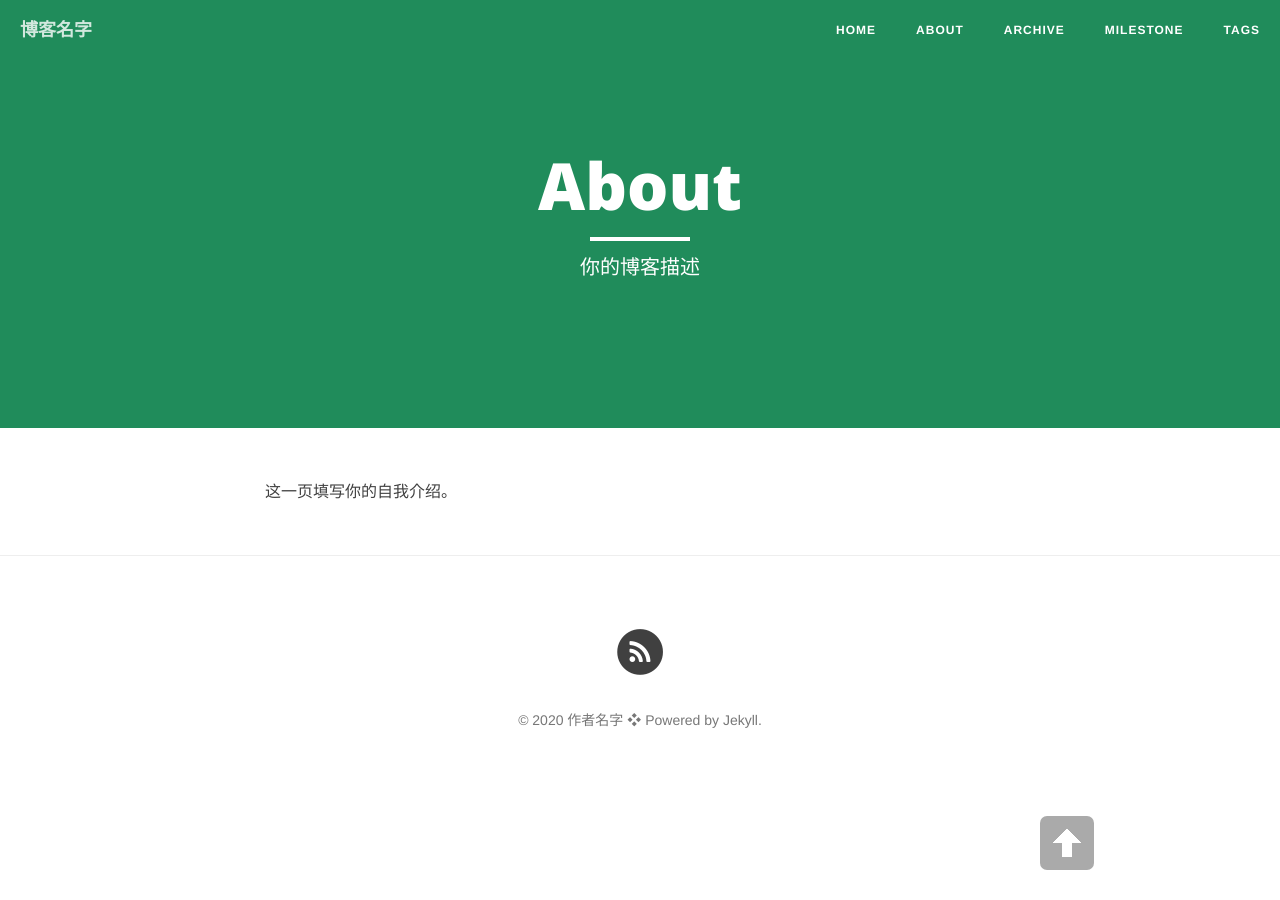
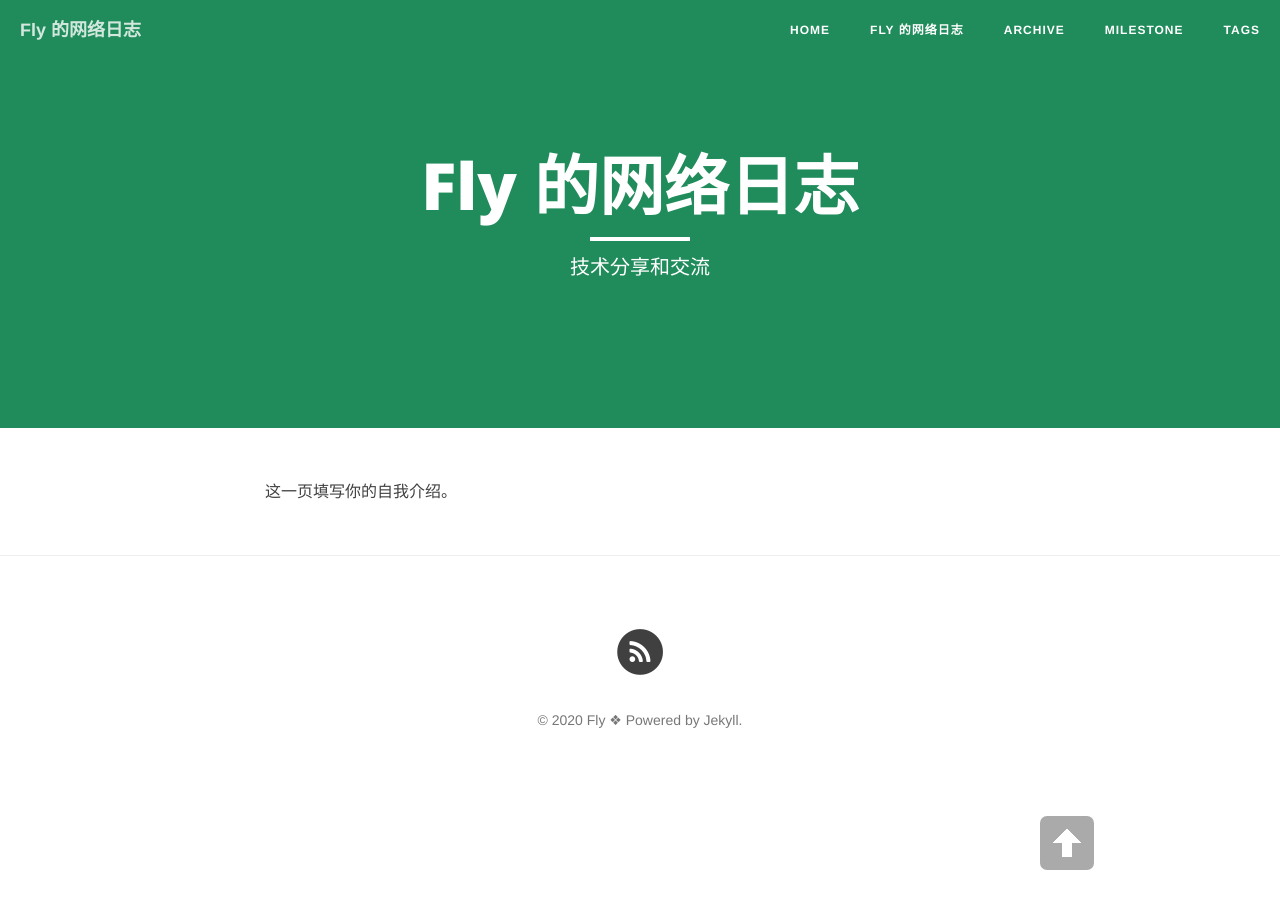
Before and after one commit to inpure/inpure.github.io, a Jekyll site: the page built from about.md, in a window 1280 px wide. Built offline with Jekyll 4.4.1, drawn with Linux system fonts in a browser that asks for light colours; nearby versions of some CDN libraries.

Commit message:
自定义修改

```diff
--- a/_config.yml
+++ b/_config.yml
@@ -1,16 +1,16 @@
 # Site settings
-title: 博客名字 # 你的博客名字，可以定义修订
+title: Fly 的网络日志 # 你的博客名字，可以定义修订
 header-img: "img/green.jpg"
 tagline: "cn"
 description: "这是我的博客"  # 一句话描述你的博客
 baseurl: ""
-url: "http://cnfeat"  # 此处填写你的博客地址
+url: "https://inpure.github.io"  # 此处填写你的博客地址
 
 # About/contact
 owner:
-  name: "作者名字" # 填写作者信息：名字
-  email: X@gmail.com # 填写作者信息：邮箱
-  bio: "你的博客描述" # 填写作者信息：博客描述
+  name: "Fly" # 填写作者信息：名字
+  email: chfjinqh@gmail.com # 填写作者信息：邮箱
+  bio: "Fly 的网络日志" # 填写作者信息：博客描述
 
 # Data
 gavatar: img/favicon.png # 浏览器地址栏小图标，可自定义更改
@@ -43,16 +43,16 @@ defaults:
       type: "posts"
     values:
       layout: "post"
-      author: "你的名字" # 你的名字
+      author: "Fly" # 你的名字
       header-img: "img/green.jpg" # We don't want posts without a header image, that whould mean white on white
 
 # Comments
 comments :
   provider : disqus # 使用 disqus 评论模块，读者翻墙才能看见
   duoshuo :
-    short_name :  # 填写你的 disqus id
+    short_name : fly # 填写你的 disqus id
   disqus :
-      short_name :  # 填写你的 disqus id
+      short_name : fly # 填写你的 disqus id
 
 # Analytics and webmaster tools stuff goes here
 google_analytics:  # 填写你  google_analytics id
--- a/about.md
+++ b/about.md
@@ -1,7 +1,7 @@
 ---
 layout: page
-title: "About"
-description: "你的博客描述 "
+title: "Fly 的网络日志"
+description: "技术分享和交流 "
 header-img: "img/green.jpg"
 ---
 
```
